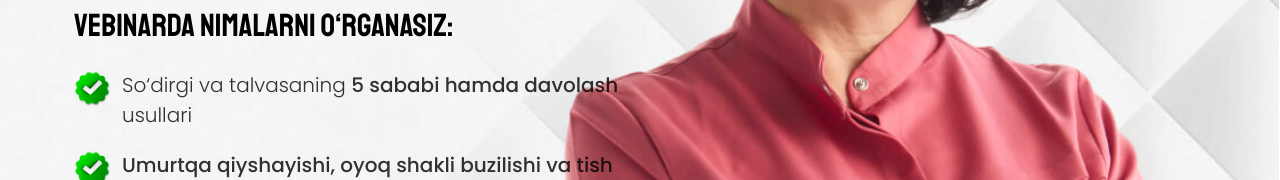
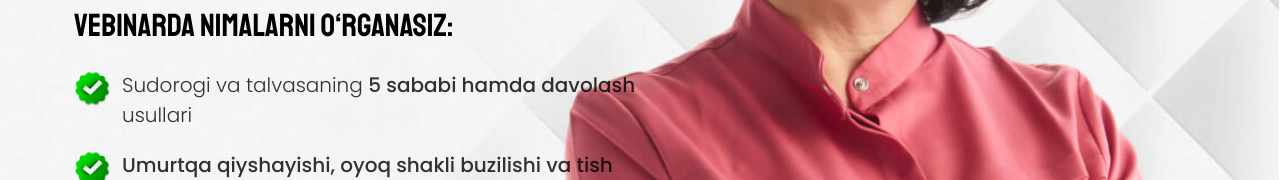
Before and after one commit to sultonbayevogabek/vebinar-dynamics-market-uz, a website: page index.html in a window 1280 px wide. Shown: the part 335-515 px from the top of the page. Drawn offline with Linux system fonts and the light colour scheme; no server answers.

Commit message:
initial commit

```diff
--- a/index.html
+++ b/index.html
@@ -98,7 +98,7 @@
           <li class="flex items-start gap-[12px]">
             <img class="w-[24px] 800px:w-[28px] 1200px:w-[36px] shrink-0 aspect-square" src="img/check.png" alt="">
 
-            <p class="text-[14px] 800px:text-[16px] 1200px:text-[20px] font-[300] text-[#000000CC]">So‘dirgi va talvasaning <strong class="font-[500]">5 sababi hamda davolash</strong> usullari</p>
+            <p class="text-[14px] 800px:text-[16px] 1200px:text-[20px] font-[300] text-[#000000CC]">Sudorogi va talvasaning <strong class="font-[500]">5 sababi hamda davolash</strong> usullari</p>
           </li>
           <li class="flex items-start gap-[12px]">
             <img class="w-[24px] 800px:w-[28px] 1200px:w-[36px] shrink-0 aspect-square" src="img/check.png" alt="">
```
